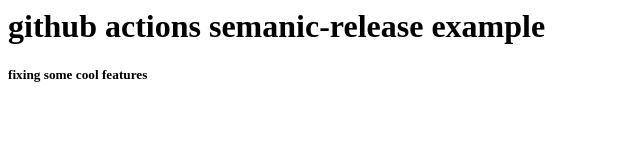
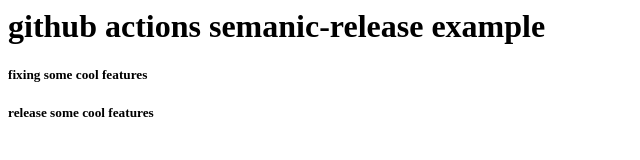
Before and after one commit to khanisak/github-actions-example, a website: page index.html in a window 1280 px wide. Shown: the whole page, without its empty margins (0-640 px from the left). Drawn offline with Linux system fonts and the light colour scheme.

Commit message:
feat: more cool features added

```diff
--- a/index.html
+++ b/index.html
@@ -1,2 +1,3 @@
 <h1>github actions semanic-release example</h1>
 <h5>fixing some cool features</h5>
+<h5>release some cool features</h5>
```
